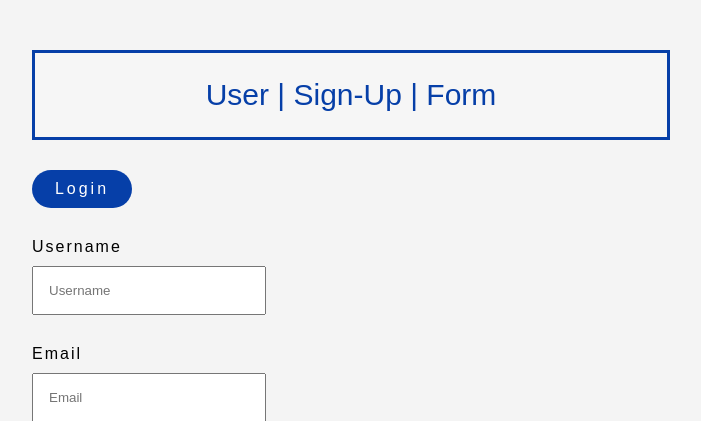
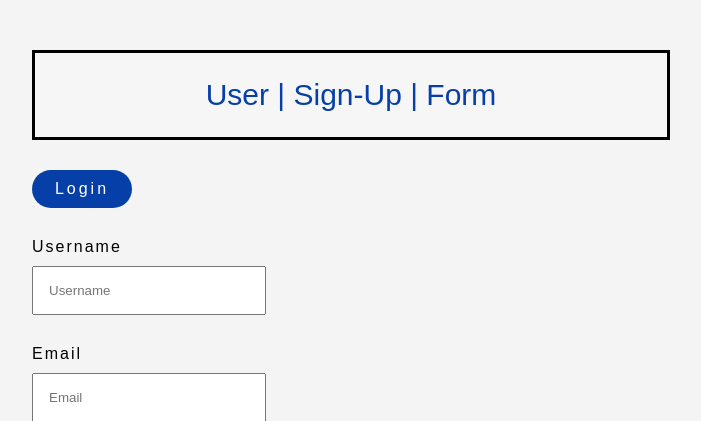
Before and after one commit to Allahsegun/login_site, a PHP site: page /index.html in a window 1280 px wide. Shown: the top 421 px of the page, without its empty margins (292-993 px from the left). Run offline with PHP 8.4, Linux system fonts and the light colour scheme.

Commit message:
Update style.css

```diff
--- a/style.css
+++ b/style.css
@@ -19,7 +19,7 @@ header span{
     /* margin:30px 0; */
     color:#063fa8;
     /* margin-top:50px; */
-    border:3px solid #063fa8;
+    border:3px solid black;
     font-size: 30px;
     background: #f6f6f6;
     display:block;
```
